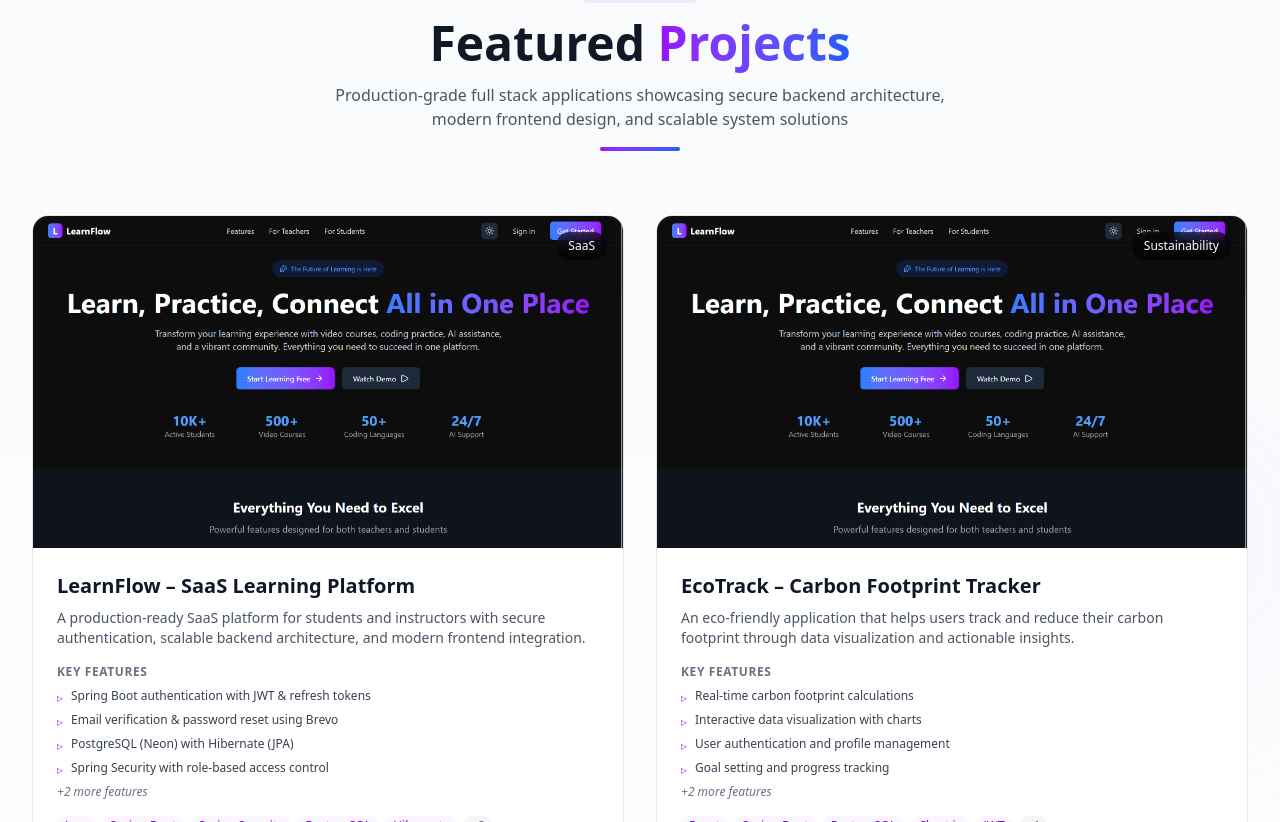
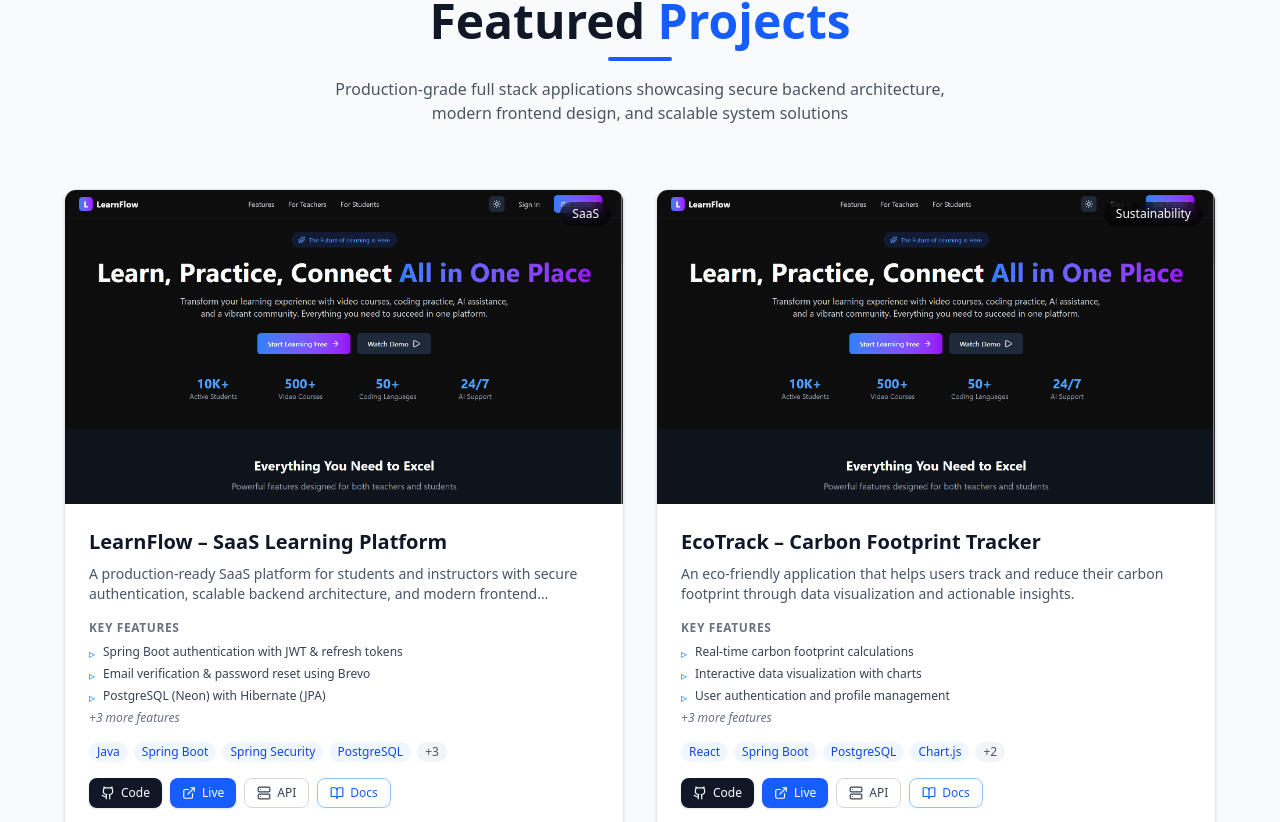
Before and after one commit to mohankumaronly/portfolio, a React (Vite) app: page / in a window 1280 px wide. Shown: the part 2978-3800 px from the top of the page. Built offline with nearby package versions, Linux system fonts and the light colour scheme.

Commit message:
refactor: clean professional projects section with improved design

```diff
--- a/src/components/Projects.jsx
+++ b/src/components/Projects.jsx
@@ -1,6 +1,5 @@
 import { motion } from "framer-motion";
-import { Github, ExternalLink, BookOpen, Server, SparklesIcon } from "lucide-react";
-import { useNavigate } from "react-router-dom";
+import { Github, ExternalLink, Server, BookOpen, SparklesIcon } from "lucide-react";
 import project1 from "../assets/images/project1.png";
 
 const projects = [
@@ -21,7 +20,6 @@ const projects = [
     live: "https://minilearnflow.vercel.app",
     backend: "https://java-authentication-6hpt.onrender.com/test",
     swagger: "https://java-authentication-6hpt.onrender.com/swagger-ui/index.html",
-    caseStudy: "#",
     category: "SaaS"
   },
   {
@@ -41,7 +39,6 @@ const projects = [
     live: "https://ecotrack.vercel.app",
     backend: "https://ecotrack-api.onrender.com/api",
     swagger: "https://ecotrack-api.onrender.com/swagger-ui/index.html",
-    caseStudy: "#",
     category: "Sustainability"
   },
   {
@@ -61,7 +58,6 @@ const projects = [
     live: "https://healthbridge.vercel.app",
     backend: "https://healthbridge-api.onrender.com/api",
     swagger: "https://healthbridge-api.onrender.com/swagger-ui/index.html",
-    caseStudy: "#",
     category: "Healthcare"
   },
   {
@@ -81,7 +77,6 @@ const projects = [
     live: "https://devforge.vercel.app",
     backend: "https://devforge-api.onrender.com/api",
     swagger: "https://devforge-api.onrender.com/swagger-ui/index.html",
-    caseStudy: "#",
     category: "Developer Tools"
   },
 ];
@@ -92,76 +87,66 @@ const openExternal = (url) => {
 };
 
 const Projects = () => {
-  const navigate = useNavigate();
-
   return (
     <section
       id="projects"
-      className="py-20 sm:py-28 px-4 sm:px-6 lg:px-8 bg-gradient-to-b from-gray-50 to-white dark:from-gray-900 dark:to-gray-800 relative overflow-hidden"
+      className="py-16 sm:py-20 md:py-24 px-4 sm:px-6 lg:px-8 bg-gray-50 dark:bg-gray-900"
     >
-      {/* Animated background elements */}
-      <div className="absolute inset-0 overflow-hidden pointer-events-none">
-        <div className="absolute top-1/4 -right-20 w-96 h-96 bg-purple-300/10 dark:bg-purple-900/10 rounded-full filter blur-3xl animate-pulse"></div>
-        <div className="absolute bottom-1/4 -left-20 w-96 h-96 bg-blue-300/10 dark:bg-blue-900/10 rounded-full filter blur-3xl animate-pulse delay-1000"></div>
-      </div>
+      <div className="max-w-6xl mx-auto">
 
-      <div className="max-w-7xl mx-auto relative z-10">
         {/* Section Header */}
         <motion.div
-          initial={{ opacity: 0, y: 30 }}
+          initial={{ opacity: 0, y: 20 }}
           whileInView={{ opacity: 1, y: 0 }}
-          transition={{ duration: 0.6 }}
+          transition={{ duration: 0.5 }}
           viewport={{ once: true }}
-          className="text-center mb-16"
+          className="text-center mb-12 md:mb-16"
         >
-          <span className="inline-flex items-center gap-2 px-4 py-1.5 mb-4 text-xs font-semibold tracking-wider text-purple-600 dark:text-purple-400 bg-purple-100 dark:bg-purple-900/30 rounded-full">
-            <SparklesIcon className="w-3.5 h-3.5" />
+          <span className="inline-block px-3 py-1 mb-3 text-xs font-semibold tracking-wider text-blue-600 dark:text-blue-400 bg-blue-100 dark:bg-blue-900/30 rounded-full">
             PORTFOLIO
           </span>
-          <h2 className="text-3xl sm:text-4xl md:text-5xl font-bold text-gray-900 dark:text-white">
-            Featured <span className="bg-gradient-to-r from-purple-600 to-blue-600 bg-clip-text text-transparent">Projects</span>
+          <h2 className="text-2xl sm:text-3xl md:text-4xl lg:text-5xl font-bold text-gray-900 dark:text-white">
+            Featured <span className="text-blue-600 dark:text-blue-400">Projects</span>
           </h2>
+          <div className="w-16 h-1 bg-blue-600 dark:bg-blue-400 rounded-full mx-auto mt-3"></div>
           <p className="mt-4 text-sm sm:text-base text-gray-600 dark:text-gray-400 max-w-2xl mx-auto">
             Production-grade full stack applications showcasing secure backend architecture,
             modern frontend design, and scalable system solutions
           </p>
-          <div className="w-20 h-1 bg-gradient-to-r from-purple-600 to-blue-600 rounded-full mx-auto mt-4"></div>
         </motion.div>
 
-        {/* Projects Grid - 2 columns on larger screens */}
-        <div className="grid grid-cols-1 lg:grid-cols-2 gap-8">
+        {/* Projects Grid */}
+        <div className="grid grid-cols-1 lg:grid-cols-2 gap-6 md:gap-8">
           {projects.map((project, i) => (
             <motion.div
               key={project.title}
-              initial={{ opacity: 0, y: 30 }}
+              initial={{ opacity: 0, y: 20 }}
               whileInView={{ opacity: 1, y: 0 }}
-              transition={{ delay: i * 0.1, duration: 0.6 }}
+              transition={{ delay: i * 0.1, duration: 0.5 }}
               viewport={{ once: true }}
-              whileHover={{ y: -8 }}
-              className="bg-white dark:bg-gray-800/50 rounded-2xl overflow-hidden border border-gray-200 dark:border-gray-700 hover:shadow-xl hover:shadow-purple-500/10 transition-all duration-300 group"
+              whileHover={{ y: -4 }}
+              className="bg-white dark:bg-gray-800 rounded-xl overflow-hidden border border-gray-200 dark:border-gray-700 shadow-sm hover:shadow-md transition-all duration-300"
             >
               {/* Project Image */}
-              <div className="relative overflow-hidden aspect-video">
+              <div className="relative overflow-hidden aspect-video bg-gray-100 dark:bg-gray-700">
                 <img
                   src={project.image}
                   alt={project.title}
-                  className="w-full h-full object-cover transition-transform duration-700 group-hover:scale-110"
+                  className="w-full h-full object-cover transition-transform duration-500 hover:scale-105"
                 />
                 {/* Category Badge */}
-                <div className="absolute top-4 right-4 px-3 py-1.5 bg-black/60 backdrop-blur-sm text-white text-xs font-medium rounded-full">
+                <div className="absolute top-3 right-3 px-3 py-1 bg-black/60 backdrop-blur-sm text-white text-xs font-medium rounded-full">
                   {project.category}
                 </div>
-                {/* Gradient Overlay */}
-                <div className="absolute inset-0 bg-gradient-to-t from-black/60 via-transparent to-transparent opacity-0 group-hover:opacity-100 transition-opacity duration-300"></div>
               </div>
 
               {/* Content */}
-              <div className="p-6">
-                <h3 className="text-xl font-semibold text-gray-900 dark:text-white mb-2 group-hover:text-purple-600 dark:group-hover:text-purple-400 transition-colors">
+              <div className="p-5 sm:p-6">
+                <h3 className="text-lg sm:text-xl font-semibold text-gray-900 dark:text-white mb-2">
                   {project.title}
                 </h3>
 
-                <p className="text-sm text-gray-600 dark:text-gray-400 mb-4">
+                <p className="text-sm text-gray-600 dark:text-gray-400 mb-4 line-clamp-2">
                   {project.desc}
                 </p>
 
@@ -170,16 +155,16 @@ const Projects = () => {
                   <h4 className="text-xs font-semibold text-gray-500 dark:text-gray-400 uppercase tracking-wider mb-2">
                     Key Features
                   </h4>
-                  <ul className="grid grid-cols-1 gap-1.5">
-                    {project.features.slice(0, 4).map((f, idx) => (
+                  <ul className="grid grid-cols-1 gap-1">
+                    {project.features.slice(0, 3).map((f, idx) => (
                       <li key={idx} className="flex items-start gap-2 text-xs text-gray-700 dark:text-gray-300">
-                        <span className="text-purple-500 dark:text-purple-400 mt-0.5">▹</span>
+                        <span className="text-blue-500 dark:text-blue-400 mt-0.5">▹</span>
                         <span>{f}</span>
                       </li>
                     ))}
-                    {project.features.length > 4 && (
-                      <li className="text-xs text-gray-500 dark:text-gray-500 italic">
-                        +{project.features.length - 4} more features
+                    {project.features.length > 3 && (
+                      <li className="text-xs text-gray-500 dark:text-gray-400 italic">
+                        +{project.features.length - 3} more features
                       </li>
                     )}
                   </ul>
@@ -188,59 +173,59 @@ const Projects = () => {
                 {/* Tech Stack */}
                 <div className="mb-4">
                   <div className="flex flex-wrap gap-1.5">
-                    {project.tech.split(', ').slice(0, 5).map((tech, idx) => (
+                    {project.tech.split(', ').slice(0, 4).map((tech, idx) => (
                       <span
                         key={idx}
-                        className="px-2 py-0.5 text-xs font-medium bg-purple-50 dark:bg-purple-900/20 text-purple-700 dark:text-purple-300 rounded-full"
+                        className="px-2 py-0.5 text-xs font-medium bg-blue-50 dark:bg-blue-900/20 text-blue-700 dark:text-blue-300 rounded-full"
                       >
                         {tech}
                       </span>
                     ))}
-                    {project.tech.split(', ').length > 5 && (
+                    {project.tech.split(', ').length > 4 && (
                       <span className="px-2 py-0.5 text-xs font-medium bg-gray-100 dark:bg-gray-700 text-gray-600 dark:text-gray-400 rounded-full">
-                        +{project.tech.split(', ').length - 5}
+                        +{project.tech.split(', ').length - 4}
                       </span>
                     )}
                   </div>
                 </div>
 
-                {/* Buttons */}
+                {/* Action Buttons */}
                 <div className="flex flex-wrap gap-2">
                   <motion.button
-                    whileHover={{ scale: 1.05 }}
-                    whileTap={{ scale: 0.95 }}
+                    whileHover={{ scale: 1.02 }}
+                    whileTap={{ scale: 0.98 }}
                     onClick={() => openExternal(project.github)}
-                    className="flex items-center gap-2 px-3 py-1.5 text-xs font-medium rounded-lg bg-gray-900 text-white dark:bg-white dark:text-black hover:bg-gray-800 dark:hover:bg-gray-200 transition shadow-md hover:shadow-lg"
+                    className="flex items-center gap-1.5 px-3 py-1.5 text-xs font-medium rounded-lg bg-gray-900 dark:bg-gray-700 text-white hover:bg-gray-800 dark:hover:bg-gray-600 transition shadow-sm"
                   >
                     <Github size={14} />
-                    GitHub
+                    Code
                   </motion.button>
 
                   <motion.button
-                    whileHover={{ scale: 1.05 }}
-                    whileTap={{ scale: 0.95 }}
+                    whileHover={{ scale: 1.02 }}
+                    whileTap={{ scale: 0.98 }}
                     onClick={() => openExternal(project.live)}
-                    className="flex items-center gap-2 px-3 py-1.5 text-xs font-medium rounded-lg border border-gray-300 dark:border-gray-600 text-gray-700 dark:text-gray-300 hover:bg-gray-100 dark:hover:bg-gray-700 transition"
+                    className="flex items-center gap-1.5 px-3 py-1.5 text-xs font-medium rounded-lg bg-blue-600 text-white hover:bg-blue-700 transition shadow-sm"
                   >
                     <ExternalLink size={14} />
                     Live
                   </motion.button>
 
                   <motion.button
-                    whileHover={{ scale: 1.05 }}
-                    whileTap={{ scale: 0.95 }}
+                    whileHover={{ scale: 1.02 }}
+                    whileTap={{ scale: 0.98 }}
                     onClick={() => openExternal(project.backend)}
-                    className="flex items-center gap-2 px-3 py-1.5 text-xs font-medium rounded-lg border border-gray-300 dark:border-gray-600 text-gray-700 dark:text-gray-300 hover:bg-gray-100 dark:hover:bg-gray-700 transition"
+                    className="flex items-center gap-1.5 px-3 py-1.5 text-xs font-medium rounded-lg border border-gray-300 dark:border-gray-600 text-gray-700 dark:text-gray-300 hover:bg-gray-100 dark:hover:bg-gray-700 transition"
                   >
                     <Server size={14} />
                     API
                   </motion.button>
 
                   <motion.button
-                    whileHover={{ scale: 1.05 }}
-                    whileTap={{ scale: 0.95 }}
+                    whileHover={{ scale: 1.02 }}
+                    whileTap={{ scale: 0.98 }}
                     onClick={() => openExternal(project.swagger)}
-                    className="flex items-center gap-2 px-3 py-1.5 text-xs font-medium rounded-lg border border-blue-500 text-blue-600 dark:text-blue-400 hover:bg-blue-50 dark:hover:bg-blue-900/20 transition"
+                    className="flex items-center gap-1.5 px-3 py-1.5 text-xs font-medium rounded-lg border border-blue-300 dark:border-blue-700 text-blue-600 dark:text-blue-400 hover:bg-blue-50 dark:hover:bg-blue-900/20 transition"
                   >
                     <BookOpen size={14} />
                     Docs
@@ -251,17 +236,17 @@ const Projects = () => {
           ))}
         </div>
 
-        {/* View All Projects Link */}
+        {/* View All Link */}
         <motion.div
-          initial={{ opacity: 0, y: 20 }}
+          initial={{ opacity: 0, y: 10 }}
           whileInView={{ opacity: 1, y: 0 }}
-          transition={{ delay: 0.6, duration: 0.6 }}
+          transition={{ delay: 0.4, duration: 0.4 }}
           viewport={{ once: true }}
-          className="mt-12 text-center"
+          className="mt-10 text-center"
         >
           <a
             href="#"
-            className="inline-flex items-center gap-2 text-sm font-medium text-purple-600 dark:text-purple-400 hover:text-purple-700 dark:hover:text-purple-300 transition-colors group"
+            className="inline-flex items-center gap-2 text-sm font-medium text-blue-600 dark:text-blue-400 hover:text-blue-700 dark:hover:text-blue-300 transition-colors group"
           >
             View All Projects
             <svg className="w-4 h-4 group-hover:translate-x-1 transition-transform" fill="none" stroke="currentColor" viewBox="0 0 24 24">
```
